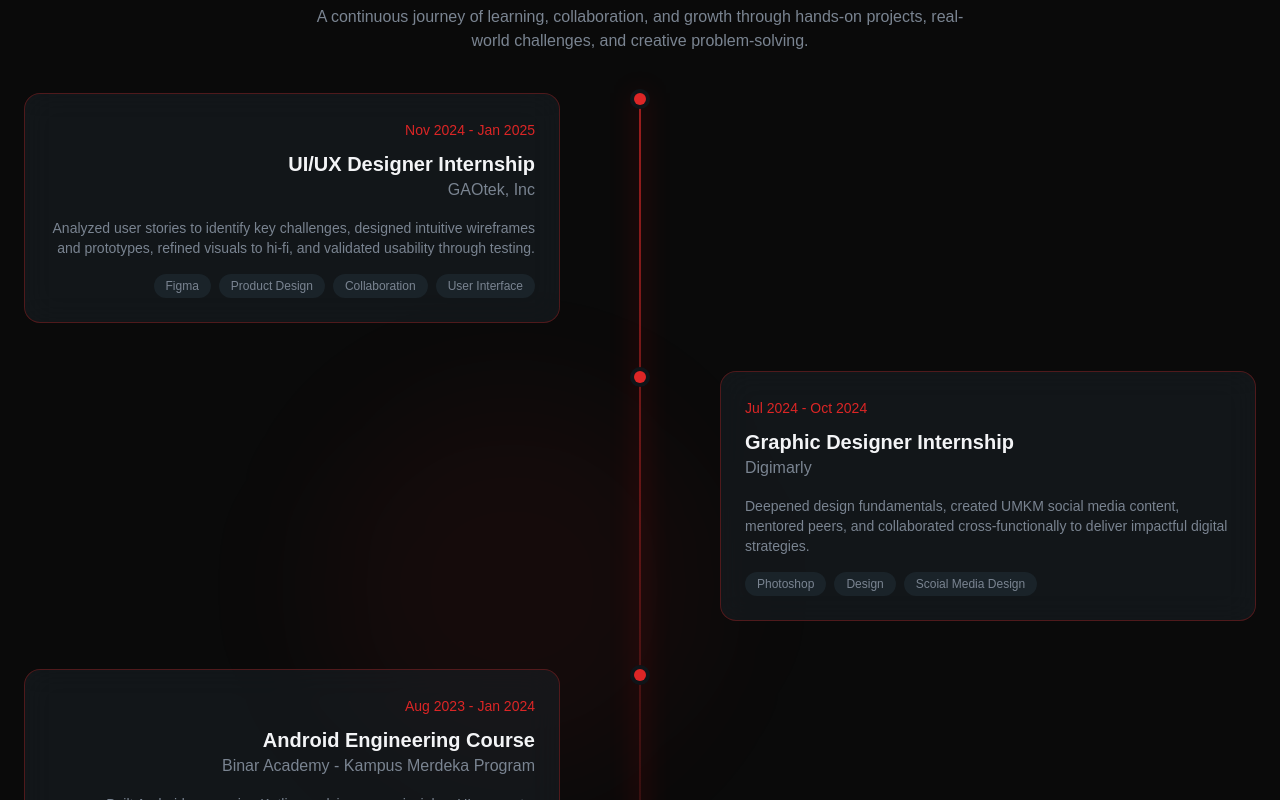
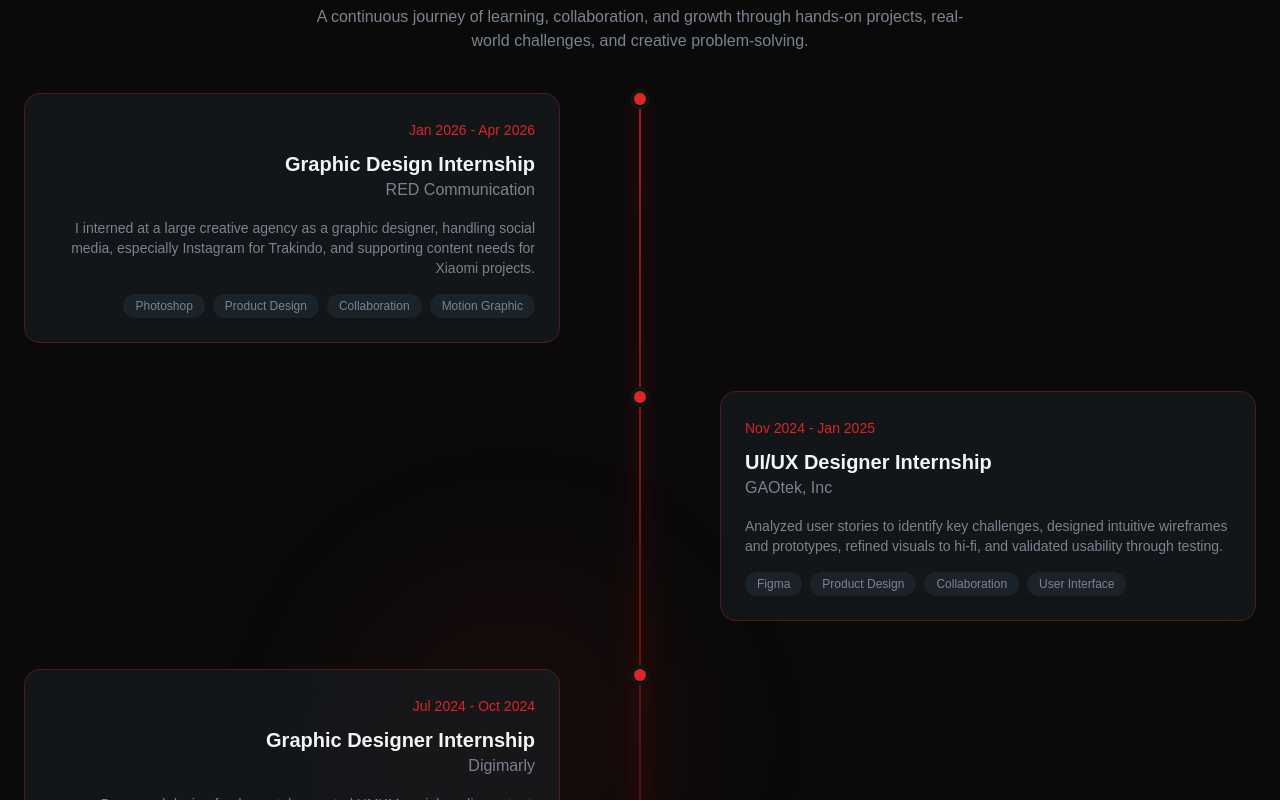
Before and after one commit to ryhanhxx6/ryhanhxx-portofolio, a React (Vite) app: page / in a window 1280 px wide. Shown: the part 2380-3180 px from the top of the page. Built offline with nearby package versions, Linux system fonts and the light colour scheme.

Commit message:
Update #16

```diff
--- a/src/component/sections/Experience.jsx
+++ b/src/component/sections/Experience.jsx
@@ -1,6 +1,20 @@
 import { RevealOnScroll } from "../RevealOnScroll";
 
 const experiences = [
+  {
+    period: "Jan 2026 - Apr 2026",
+    role: "Graphic Design Internship",
+    company: "RED Communication",
+    description:
+      "I interned at a large creative agency as a graphic designer, handling social media, especially Instagram for Trakindo, and supporting content needs for Xiaomi projects.",
+    technologies: [
+      "Photoshop",
+      "Product Design",
+      "Collaboration",
+      "Motion Graphic",
+    ],
+    current: true,
+  },
   {
     period: "Nov 2024 - Jan 2025",
     role: "UI/UX Designer Internship",
@@ -13,7 +27,7 @@ const experiences = [
       "Collaboration",
       "User Interface",
     ],
-    current: true,
+    current: false,
   },
   {
     period: "Jul 2024 - Oct 2024",
```
Also changed, not shown: src/component/img/Social-Media-10.jpg.
